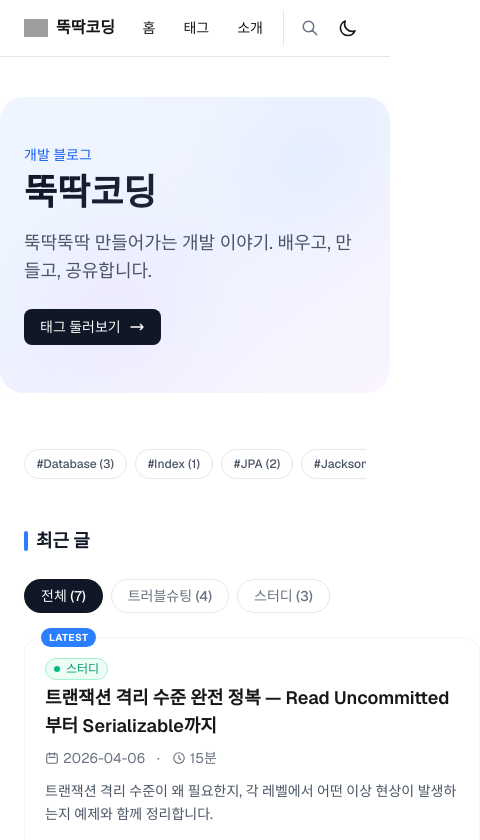
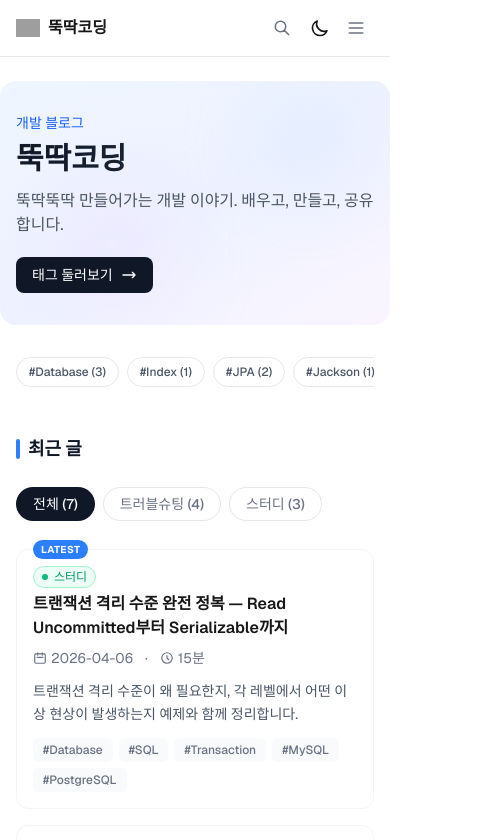
Before and after one commit to rlxo6919/my-blog, a Next.js app: page / in a window 390 px wide. Shown: the top 840 px of the page, 480 px wide, since content can reach past the window. Built offline with nearby package versions, Linux system fonts and the light colour scheme; grey boxes are pictures that could not be loaded.

Commit message:
Add responsive `MobileNav` component and improve mobile styling across pages

```diff
--- a/src/app/globals.css
+++ b/src/app/globals.css
@@ -60,6 +60,30 @@ main {
   overflow: hidden;
   background: #f0f2f5;
   border: 1px solid #d0d7de;
+  max-width: 100%;
+}
+
+@media (max-width: 639px) {
+  .prose pre {
+    margin-left: -1rem;
+    margin-right: -1rem;
+    border-radius: 0;
+    border-left: none;
+    border-right: none;
+  }
+}
+
+/* 테이블 모바일 스크롤 */
+.prose table {
+  display: block;
+  overflow-x: auto;
+  -webkit-overflow-scrolling: touch;
+}
+
+/* 이미지 모바일 대응 */
+.prose img {
+  max-width: 100%;
+  height: auto;
 }
 
 .dark .prose pre {
@@ -69,10 +93,17 @@ main {
 
 .prose pre code {
   display: block;
-  padding: 1.25rem;
-  font-size: 0.875rem;
+  padding: 1rem;
+  font-size: 0.8125rem;
   line-height: 1.7;
   overflow-x: auto;
+}
+
+@media (min-width: 640px) {
+  .prose pre code {
+    padding: 1.25rem;
+    font-size: 0.875rem;
+  }
 }
 
 /* 코드 하이라이팅 - 라이트 모드 */
--- a/src/app/layout.tsx
+++ b/src/app/layout.tsx
@@ -5,6 +5,7 @@ import Link from "next/link";
 import Image from "next/image";
 import ThemeToggle from "@/components/ThemeToggle";
 import Search from "@/components/Search";
+import MobileNav from "@/components/MobileNav";
 import { getAllPosts } from "@/lib/posts";
 import "./globals.css";
 
@@ -77,13 +78,13 @@ export default function RootLayout({
       </head>
       <body className="min-h-full flex flex-col bg-white dark:bg-gray-950 text-gray-900 dark:text-gray-100 transition-colors">
         <header className="border-b border-gray-200 dark:border-gray-800 sticky top-0 bg-white/80 dark:bg-gray-950/80 backdrop-blur-sm z-40">
-          <nav className="mx-auto max-w-5xl px-6 h-14 flex items-center justify-between">
+          <nav className="mx-auto max-w-5xl px-4 sm:px-6 h-14 flex items-center justify-between">
             <Link href="/" className="flex items-center gap-2 hover:opacity-70 transition-opacity">
               <Image src="/icon.png" alt="뚝딱코딩 로고" width={24} height={24} />
               <span className="font-bold text-base">뚝딱코딩</span>
             </Link>
             <div className="flex items-center">
-              <div className="flex items-center gap-1 mr-2">
+              <div className="hidden sm:flex items-center gap-1 mr-2">
                 <Link href="/" className="px-3 py-1.5 text-sm rounded-lg hover:bg-gray-100 dark:hover:bg-gray-800 transition-colors">
                   홈
                 </Link>
@@ -94,19 +95,20 @@ export default function RootLayout({
                   소개
                 </Link>
               </div>
-              <div className="flex items-center gap-0.5 border-l border-gray-200 dark:border-gray-800 pl-2">
+              <div className="flex items-center gap-0.5 sm:border-l border-gray-200 dark:border-gray-800 sm:pl-2">
                 <Search posts={posts} />
                 <ThemeToggle />
               </div>
+              <MobileNav />
             </div>
           </nav>
         </header>
-        <main className="mx-auto max-w-5xl w-full px-6 py-10 flex-1">
+        <main className="mx-auto max-w-5xl w-full px-4 sm:px-6 py-6 sm:py-10 flex-1">
           {children}
         </main>
         <Analytics />
         <footer className="border-t border-gray-200 dark:border-gray-800">
-          <div className="mx-auto max-w-5xl px-6 py-8">
+          <div className="mx-auto max-w-5xl px-4 sm:px-6 py-8">
             <div className="flex flex-col sm:flex-row items-center justify-between gap-4 text-sm text-gray-500 dark:text-gray-400">
               <span>&copy; {new Date().getFullYear()} 뚝딱코딩</span>
               <div className="flex items-center gap-4">
--- a/src/app/page.tsx
+++ b/src/app/page.tsx
@@ -9,21 +9,21 @@ export default function Home() {
   return (
     <div>
       {/* 히어로 섹션 */}
-      <section className="relative mb-14 py-12 -mx-6 px-6 overflow-hidden">
-        <div className="absolute inset-0 bg-gradient-to-br from-blue-50 via-indigo-50 to-purple-50 dark:from-blue-950/30 dark:via-indigo-950/30 dark:to-purple-950/30 rounded-3xl" />
+      <section className="relative mb-8 sm:mb-14 py-8 sm:py-12 -mx-4 sm:-mx-6 px-4 sm:px-6 overflow-hidden">
+        <div className="absolute inset-0 bg-gradient-to-br from-blue-50 via-indigo-50 to-purple-50 dark:from-blue-950/30 dark:via-indigo-950/30 dark:to-purple-950/30 rounded-2xl sm:rounded-3xl" />
         <div className="absolute top-4 right-8 w-24 h-24 bg-blue-200/30 dark:bg-blue-500/10 rounded-full blur-2xl" />
         <div className="absolute bottom-4 left-12 w-32 h-32 bg-purple-200/30 dark:bg-purple-500/10 rounded-full blur-2xl" />
         <div className="relative">
           <div className="text-sm font-medium text-blue-600 dark:text-blue-400 mb-2">
             개발 블로그
           </div>
-          <h1 className="text-4xl sm:text-5xl font-bold mb-4 bg-gradient-to-r from-gray-900 via-gray-800 to-gray-600 dark:from-white dark:via-gray-200 dark:to-gray-400 bg-clip-text text-transparent">
+          <h1 className="text-3xl sm:text-4xl md:text-5xl font-bold mb-3 sm:mb-4 bg-gradient-to-r from-gray-900 via-gray-800 to-gray-600 dark:from-white dark:via-gray-200 dark:to-gray-400 bg-clip-text text-transparent">
             뚝딱코딩
           </h1>
-          <p className="text-lg text-gray-600 dark:text-gray-400 max-w-lg">
+          <p className="text-base sm:text-lg text-gray-600 dark:text-gray-400 max-w-lg">
             뚝딱뚝딱 만들어가는 개발 이야기. 배우고, 만들고, 공유합니다.
           </p>
-          <div className="flex gap-3 mt-6">
+          <div className="flex gap-3 mt-5 sm:mt-6">
             <Link
               href="/tags"
               className="inline-flex items-center gap-2 px-4 py-2 text-sm font-medium rounded-lg bg-gray-900 dark:bg-white text-white dark:text-gray-900 hover:bg-gray-700 dark:hover:bg-gray-200 transition-colors"
--- /dev/null
+++ b/src/components/MobileNav.tsx
@@ -0,0 +1,79 @@
+"use client";
+
+import { useState, useEffect } from "react";
+import Link from "next/link";
+import { usePathname } from "next/navigation";
+
+const NAV_ITEMS = [
+  { href: "/", label: "홈" },
+  { href: "/tags", label: "태그" },
+  { href: "/about", label: "소개" },
+];
+
+export default function MobileNav() {
+  const [open, setOpen] = useState(false);
+  const pathname = usePathname();
+
+  // 페이지 이동 시 메뉴 닫기
+  useEffect(() => {
+    setOpen(false);
+  }, [pathname]);
+
+  // 메뉴 열릴 때 스크롤 방지
+  useEffect(() => {
+    if (open) {
+      document.body.style.overflow = "hidden";
+    } else {
+      document.body.style.overflow = "";
+    }
+    return () => {
+      document.body.style.overflow = "";
+    };
+  }, [open]);
+
+  return (
+    <>
+      <button
+        onClick={() => setOpen(!open)}
+        className="sm:hidden w-9 h-9 flex items-center justify-center rounded-lg hover:bg-gray-100 dark:hover:bg-gray-800 transition-colors text-gray-500 dark:text-gray-400"
+        aria-label={open ? "메뉴 닫기" : "메뉴 열기"}
+      >
+        {open ? (
+          <svg className="w-5 h-5" fill="none" viewBox="0 0 24 24" stroke="currentColor">
+            <path strokeLinecap="round" strokeLinejoin="round" strokeWidth={2} d="M6 18L18 6M6 6l12 12" />
+          </svg>
+        ) : (
+          <svg className="w-5 h-5" fill="none" viewBox="0 0 24 24" stroke="currentColor">
+            <path strokeLinecap="round" strokeLinejoin="round" strokeWidth={2} d="M4 6h16M4 12h16M4 18h16" />
+          </svg>
+        )}
+      </button>
+
+      {open && (
+        <>
+          <div
+            className="fixed inset-0 z-40 bg-black/20 backdrop-blur-sm sm:hidden"
+            onClick={() => setOpen(false)}
+          />
+          <nav className="fixed top-14 left-0 right-0 z-40 bg-white dark:bg-gray-950 border-b border-gray-200 dark:border-gray-800 sm:hidden animate-[slideDown_200ms_ease-out]">
+            <div className="mx-auto max-w-5xl px-6 py-3 flex flex-col gap-1">
+              {NAV_ITEMS.map((item) => (
+                <Link
+                  key={item.href}
+                  href={item.href}
+                  className={`px-3 py-2.5 text-sm font-medium rounded-lg transition-colors ${
+                    pathname === item.href
+                      ? "bg-gray-100 dark:bg-gray-800 text-gray-900 dark:text-gray-100"
+                      : "text-gray-600 dark:text-gray-400 hover:bg-gray-50 dark:hover:bg-gray-800/50"
+                  }`}
+                >
+                  {item.label}
+                </Link>
+              ))}
+            </div>
+          </nav>
+        </>
+      )}
+    </>
+  );
+}
--- a/src/components/PostList.tsx
+++ b/src/components/PostList.tsx
@@ -40,10 +40,10 @@ export default function PostList({ posts }: { posts: PostItem[] }) {
   return (
     <>
       {/* 카테고리 탭 */}
-      <div className="flex items-center gap-2 mb-6">
+      <div className="flex items-center gap-2 mb-6 overflow-x-auto pb-1 scrollbar-hide">
         <button
           onClick={() => setActive(null)}
-          className={`px-4 py-1.5 text-sm font-medium rounded-full border transition-all ${
+          className={`shrink-0 px-4 py-1.5 text-sm font-medium rounded-full border transition-all ${
             active === null
               ? "bg-gray-900 dark:bg-white text-white dark:text-gray-900 border-transparent"
               : "border-gray-200 dark:border-gray-700 text-gray-500 dark:text-gray-400 hover:border-gray-300 dark:hover:border-gray-600"
@@ -58,7 +58,7 @@ export default function PostList({ posts }: { posts: PostItem[] }) {
             <button
               key={cat}
               onClick={() => setActive(active === cat ? null : cat)}
-              className={`px-4 py-1.5 text-sm font-medium rounded-full border transition-all ${
+              className={`shrink-0 px-4 py-1.5 text-sm font-medium rounded-full border transition-all ${
                 active === cat
                   ? "bg-gray-900 dark:bg-white text-white dark:text-gray-900 border-transparent"
                   : "border-gray-200 dark:border-gray-700 text-gray-500 dark:text-gray-400 hover:border-gray-300 dark:hover:border-gray-600"
@@ -77,7 +77,7 @@ export default function PostList({ posts }: { posts: PostItem[] }) {
           return (
             <article
               key={post.slug}
-              className="group relative p-5 rounded-2xl border border-gray-100 dark:border-gray-800 hover:border-gray-200 dark:hover:border-gray-700 bg-white dark:bg-gray-900/50 hover:shadow-lg hover:shadow-gray-100/50 dark:hover:shadow-none transition-all duration-300"
+              className="group relative p-4 sm:p-5 rounded-xl sm:rounded-2xl border border-gray-100 dark:border-gray-800 hover:border-gray-200 dark:hover:border-gray-700 bg-white dark:bg-gray-900/50 hover:shadow-lg hover:shadow-gray-100/50 dark:hover:shadow-none transition-all duration-300"
             >
               {i === 0 && active === null && (
                 <span className="absolute -top-2.5 left-4 px-2 py-0.5 text-[10px] font-bold uppercase tracking-wider bg-blue-500 text-white rounded-full">
@@ -93,7 +93,7 @@ export default function PostList({ posts }: { posts: PostItem[] }) {
                     {CATEGORY_LABELS[post.category]}
                   </span>
                 </div>
-                <h3 className="text-lg font-semibold group-hover:text-blue-600 dark:group-hover:text-blue-400 transition-colors">
+                <h3 className="text-base sm:text-lg font-semibold group-hover:text-blue-600 dark:group-hover:text-blue-400 transition-colors pr-6 sm:pr-0">
                   {post.title}
                 </h3>
                 <div className="flex items-center gap-3 mt-2 text-sm text-gray-500 dark:text-gray-400">
@@ -138,7 +138,7 @@ export default function PostList({ posts }: { posts: PostItem[] }) {
                 )}
               </Link>
               {post.tags.length > 0 && (
-                <div className="flex gap-2 mt-4">
+                <div className="flex flex-wrap gap-1.5 sm:gap-2 mt-3 sm:mt-4">
                   {post.tags.map((tag) => (
                     <Link
                       key={tag}
@@ -150,7 +150,7 @@ export default function PostList({ posts }: { posts: PostItem[] }) {
                   ))}
                 </div>
               )}
-              <div className="absolute right-5 top-1/2 -translate-y-1/2 opacity-0 group-hover:opacity-100 transition-opacity text-gray-300 dark:text-gray-600">
+              <div className="hidden sm:block absolute right-5 top-1/2 -translate-y-1/2 opacity-0 group-hover:opacity-100 transition-opacity text-gray-300 dark:text-gray-600">
                 <svg
                   className="w-5 h-5"
                   fill="none"
```
Also changed, not shown: src/app/posts/[slug]/page.tsx (+8 -8 lines).
